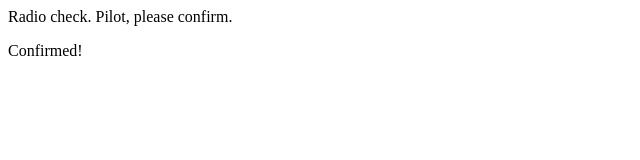
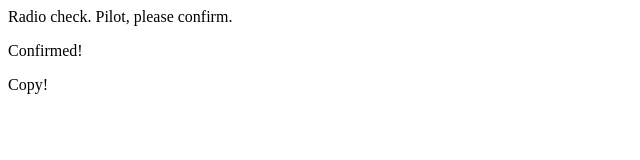
Before and after one commit to michelle-french/Nina-Michelle, a plain HTML site: page index.html in a window 1280 px wide. Shown: the full height of the page, 0-640 px from the left. Drawn offline with Linux system fonts and the light colour scheme.

Commit message:
Sending Back

```diff
--- a/index.html
+++ b/index.html
@@ -2,5 +2,6 @@
    <body>
       <p>Radio check. Pilot, please confirm.</p>
       <p>Confirmed! </p>
+      <p>Copy!</p>
    </body>
 </html>
```
